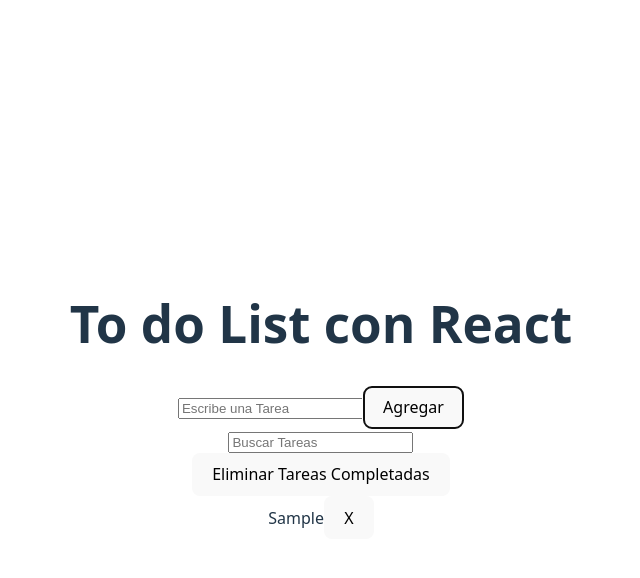
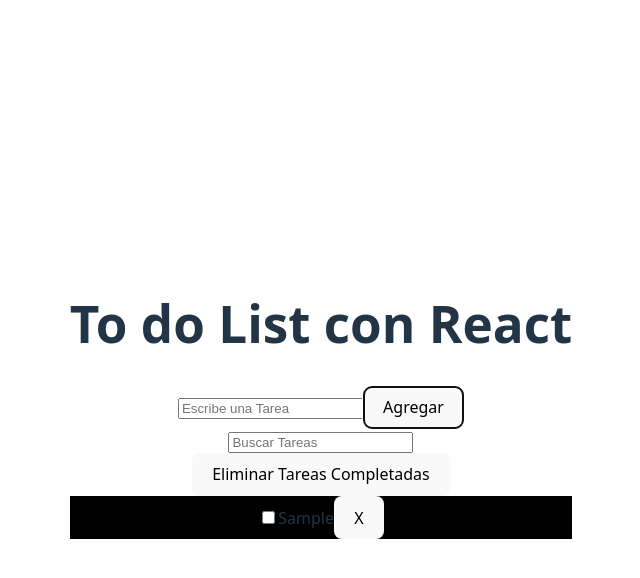
Before and after one commit to AlexFTF-art/To-Do-App-React, a React (Vite) app: page / in a window 1280 px wide. Both pictures are taken after typing "Sample" into the empty fields and a click on the button "Agregar". Shown: the top 578 px of the page, without its empty margins (319-959 px from the left). Built offline with nearby package versions, Linux system fonts and the light colour scheme.

Commit message:
Btn eliminar tareas completadas

```diff
--- a/src/App.jsx
+++ b/src/App.jsx
@@ -42,6 +42,12 @@
     localStorage.setItem("tasks", JSON.stringify(updatedTasks));
   }
 
+  const deleteCompleteTasks = () => {
+    const updatedTasks = tasks.filter(t => !t.complete);
+    setTasks(updatedTasks);
+    localStorage.setItem("tasks", JSON.stringify(updatedTasks));
+  }
+
   const orderedTasks = [...tasks].sort((a, b) => a.complete - b.complete);
   const filterTasks = orderedTasks.filter(t => t.text.toLowerCase().includes(filter.toLowerCase()));
 
@@ -66,7 +72,7 @@
             onChange={(e) => setFilter(e.target.value)}/>
         </div>
 
-        <button>Eliminar Tareas Completadas</button>
+        <button onClick={deleteCompleteTasks}>Eliminar Tareas Completadas</button>
 
         {/* Contenedor agregar map y classname*/}
         <div>
--- a/src/components/TaskItem.jsx
+++ b/src/components/TaskItem.jsx
@@ -4,10 +4,16 @@
   return (
     <div
       className={`task ${task.complete ? "completada" : ""}`}
-      style={{ backgroundColor: task.color }}
-      onClick={() => toggleComplete(task.id)}
+      style={{ backgroundColor: "#000000"}}
     >
-      <span>
+      <input
+        type="checkbox"
+        checked={task.complete}
+        onChange={() => toggleComplete(task.id)}
+      />
+      <span onClick={() => toggleComplete(task.id)}
+        style={{cursor: "pointer"}}
+      >
         {task.text}
       </span>
 
```
